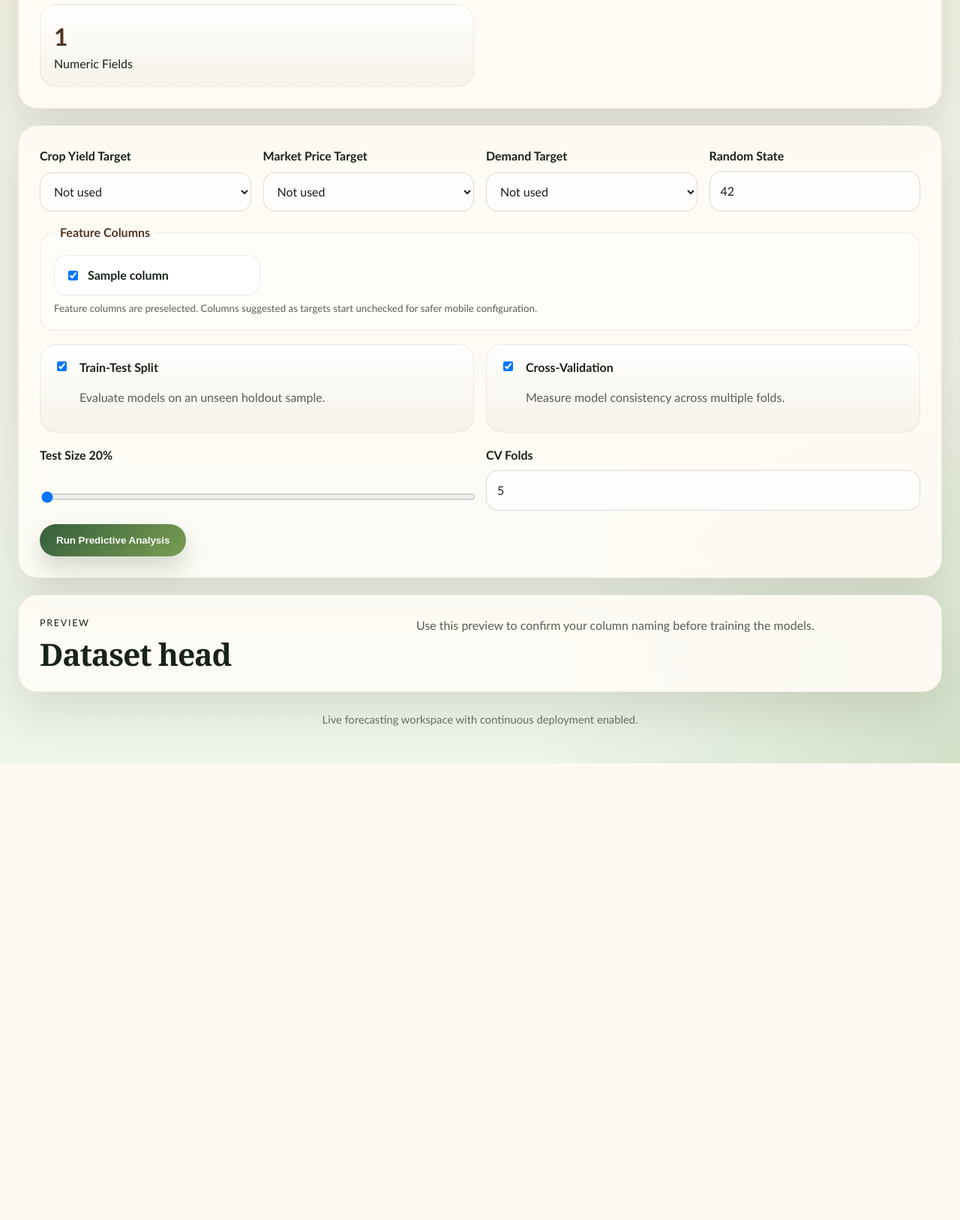
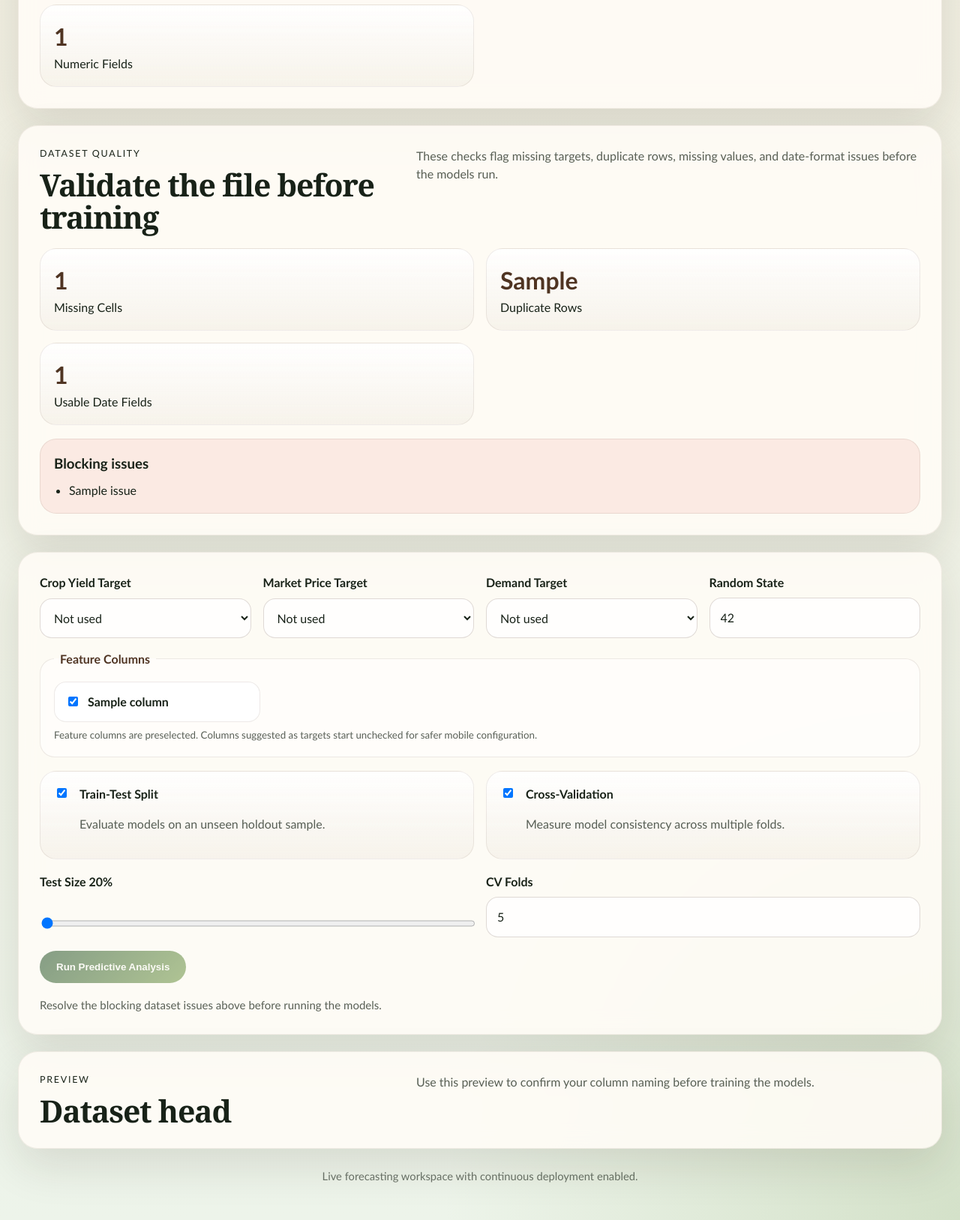
Before and after one commit to kgthunder-arch/Thunder-repository, a Flask app: template templates/configure.html in a window 1280 px wide. Shown: the part 943-2570 px from the top of the page at 75% size. Before the commit the page ends 1961 px from the top, so only its background shows below. Run offline with Flask 3, Linux system fonts and the light colour scheme; the template is opened without the code that fills it: most values are stand-ins (such as "Sample title", 1, 10 or a date in 2020); some libraries are stand-ins or nearby versions.

Commit message:
Add dataset validation and model explainability

```diff
--- a/app.py
+++ b/app.py
@@ -71,6 +71,20 @@ class DatasetSummary:
     suggestions: dict[str, str]
     source_kind: str
     storage_label: str
+    validation_report: "DatasetValidationReport"
+
+
+@dataclass
+class DatasetValidationReport:
+    blocking_issues: list[str]
+    warnings: list[str]
+    duplicate_rows: int
+    missing_cell_count: int
+    parseable_date_columns: list[str]
+    suspicious_date_columns: list[str]
+    high_missing_columns: list[str]
+    missing_target_types: list[str]
+    non_numeric_target_columns: list[str]
 
 
 @dataclass
@@ -302,6 +316,116 @@ def suggest_targets(columns: list[str]) -> dict[str, str]:
     return suggestions
 
 
+def format_percent(value: float) -> str:
+    return f"{value * 100:.0f}%"
+
+
+def date_column_quality(dataframe: pd.DataFrame) -> tuple[list[str], list[str]]:
+    parseable: list[str] = []
+    suspicious: list[str] = []
+    keywords = ("date", "time")
+
+    for column in dataframe.columns:
+        series = dataframe[column]
+        if pd.api.types.is_datetime64_any_dtype(series):
+            parseable.append(column)
+            continue
+
+        if not pd.api.types.is_object_dtype(series) and not pd.api.types.is_string_dtype(series):
+            continue
+
+        if not any(keyword in column.lower() for keyword in keywords):
+            continue
+
+        non_empty = series.astype("string").str.strip().replace({"": pd.NA})
+        populated = int(non_empty.notna().sum())
+        if populated == 0:
+            continue
+
+        parsed = pd.to_datetime(series, errors="coerce")
+        parse_ratio = float(parsed.notna().sum() / populated)
+        if parse_ratio >= 0.75:
+            parseable.append(column)
+        else:
+            suspicious.append(column)
+
+    return parseable, suspicious
+
+
+def build_validation_report(dataframe: pd.DataFrame, suggestions: dict[str, str]) -> DatasetValidationReport:
+    blocking_issues: list[str] = []
+    warnings: list[str] = []
+
+    if dataframe.empty:
+        blocking_issues.append("The dataset has no rows to analyze.")
+    if dataframe.shape[1] < 2:
+        blocking_issues.append("Add at least two columns so the app has both targets and predictors to work with.")
+
+    numeric_columns = dataframe.select_dtypes(include="number").columns.tolist()
+    if not numeric_columns:
+        blocking_issues.append("No numeric columns were detected. Add numeric yield, price, weather, or demand fields.")
+
+    duplicate_rows = int(dataframe.duplicated().sum())
+    if duplicate_rows:
+        warnings.append(
+            f"{duplicate_rows} duplicate row{'s' if duplicate_rows != 1 else ''} detected. Duplicate records can overstate model confidence."
+        )
+
+    missing_cell_count = int(dataframe.isna().sum().sum())
+    high_missing_columns: list[str] = []
+    for column in dataframe.columns:
+        missing_ratio = float(dataframe[column].isna().mean())
+        if missing_ratio >= 0.2:
+            high_missing_columns.append(f"{column} ({format_percent(missing_ratio)} missing)")
+    if high_missing_columns:
+        warnings.append(
+            "High missing-value columns detected: " + ", ".join(high_missing_columns[:4]) + "."
+        )
+
+    parseable_date_columns, suspicious_date_columns = date_column_quality(dataframe)
+    if suspicious_date_columns:
+        warnings.append(
+            "Date-like columns with inconsistent formatting: " + ", ".join(suspicious_date_columns) + "."
+        )
+
+    missing_target_types = [name.title() for name, column in suggestions.items() if not column]
+    if missing_target_types:
+        warnings.append(
+            "No obvious " + ", ".join(target.lower() for target in missing_target_types) + " target column was detected automatically."
+        )
+
+    non_numeric_target_columns: list[str] = []
+    for forecast_type, column in suggestions.items():
+        if not column:
+            continue
+        populated = dataframe[column].dropna()
+        if populated.empty:
+            non_numeric_target_columns.append(column)
+            continue
+        numeric_ratio = float(pd.to_numeric(populated, errors="coerce").notna().mean())
+        if numeric_ratio < 0.8:
+            non_numeric_target_columns.append(column)
+
+    if non_numeric_target_columns:
+        warnings.append(
+            "Suggested targets that do not look numeric enough for forecasting: "
+            + ", ".join(non_numeric_target_columns)
+            + "."
+        )
+
+    return DatasetValidationReport(
+        blocking_issues=blocking_issues,
+        warnings=warnings,
+        duplicate_rows=duplicate_rows,
+        missing_cell_count=missing_cell_count,
+        parseable_date_columns=parseable_date_columns,
+        suspicious_date_columns=suspicious_date_columns,
+        high_missing_columns=high_missing_columns,
+        missing_target_types=missing_target_types,
+        non_numeric_target_columns=non_numeric_target_columns,
+    )
+
+
 def build_dataset_summary(
     dataframe: pd.DataFrame,
     filename: str,
@@ -315,6 +439,7 @@ def build_dataset_summary(
         justify="left",
     )
     numeric_columns = dataframe.select_dtypes(include="number").columns.tolist()
+    suggestions = suggest_targets(dataframe.columns.tolist())
     return DatasetSummary(
         path=reference,
         filename=filename,
@@ -323,9 +448,10 @@ def build_dataset_summary(
         columns=dataframe.columns.tolist(),
         numeric_columns=numeric_columns,
         preview_html=preview,
-        suggestions=suggest_targets(dataframe.columns.tolist()),
+        suggestions=suggestions,
         source_kind=source_kind,
         storage_label=storage_label_for_source(source_kind),
+        validation_report=build_validation_report(dataframe, suggestions),
     )
 
 
@@ -549,6 +675,121 @@ def calculate_cv_summary(
     }
 
 
+def format_engineered_feature_name(name: str) -> str:
+    cleaned = name.replace("numeric__", "").replace("categorical__", "")
+    cleaned = cleaned.replace("_", " ")
+    for suffix in (" year", " month", " quarter", " day of year"):
+        if cleaned.endswith(suffix):
+            return cleaned
+    return cleaned
+
+
+def create_importance_chart(
+    importance_df: pd.DataFrame,
+    forecast_label: str,
+    model_name: str,
+) -> dict[str, Any]:
+    trimmed = importance_df.head(8).iloc[::-1]
+    return chart_payload(
+        data=[
+            {
+                "type": "bar",
+                "orientation": "h",
+                "x": trimmed["Importance"].round(4).tolist(),
+                "y": trimmed["Feature"].tolist(),
+                "marker": {"color": "#5f8d4e"},
+                "name": "Importance",
+            }
+        ],
+        layout={
+            "title": {"text": f"{forecast_label} Top Drivers ({model_name})"},
+            "xaxis": {"title": {"text": "Relative importance"}},
+            "paper_bgcolor": "rgba(0,0,0,0)",
+            "plot_bgcolor": "rgba(0,0,0,0)",
+            "margin": {"l": 20, "r": 20, "t": 60, "b": 20},
+        },
+    )
+
+
+def build_tree_explainability(
+    pipeline: Pipeline,
+    model_name: str,
+    forecast_label: str,
+) -> dict[str, Any] | None:
+    fitted_model = pipeline.named_steps["model"]
+    importances = getattr(fitted_model, "feature_importances_", None)
+    if importances is None:
+        return None
+
+    feature_names = [
+        format_engineered_feature_name(name)
+        for name in pipeline.named_steps["preprocessor"].get_feature_names_out()
+    ]
+    importance_df = (
+        pd.DataFrame({"Feature": feature_names, "Importance": importances})
+        .sort_values(by="Importance", ascending=False)
+        .head(8)
+        .round(4)
+    )
+    if importance_df.empty:
+        return None
+
+    top_features = importance_df["Feature"].head(3).tolist()
+    if len(top_features) == 1:
+        top_feature_summary = top_features[0]
+    elif len(top_features) == 2:
+        top_feature_summary = f"{top_features[0]} and {top_features[1]}"
+    else:
+        top_feature_summary = f"{', '.join(top_features[:-1])}, and {top_features[-1]}"
+    summary = f"{model_name} leaned most on {top_feature_summary} when scoring this forecast."
+
+    return {
+        "model_name": model_name,
+        "summary": summary,
+        "importance_table": importance_df.to_html(classes="data-table", index=False, border=0, justify="left"),
+        "importance_chart": create_importance_chart(importance_df, forecast_label, model_name),
+    }
+
+
+def validate_selected_columns(
+    dataframe: pd.DataFrame,
+    selected_targets: dict[str, str],
+    feature_columns: list[str],
+) -> list[str]:
+    errors: list[str] = []
+    targets_in_use = [value for value in selected_targets.values() if value]
+
+    if not targets_in_use:
+        errors.append("Select at least one target column for yield, price, or demand.")
+        return errors
+
+    duplicate_targets = [column for column in set(targets_in_use) if targets_in_use.count(column) > 1]
+    if duplicate_targets:
+        errors.append("Each forecast target must use a different dataset column.")
+
+    missing_columns = [column for column in targets_in_use + feature_columns if column not in dataframe.columns]
+    if missing_columns:
+        errors.append("Some selected columns no longer exist in the dataset. Reload the dataset and try again.")
+
+    for forecast_label, target_column in selected_targets.items():
+        if not target_column:
+            continue
+        populated = dataframe[target_column].dropna()
+        if populated.empty:
+            errors.append(f"{forecast_label} target '{target_column}' has no populated values.")
+            continue
+        numeric_ratio = float(pd.to_numeric(populated, errors="coerce").notna().mean())
+        if numeric_ratio < 0.8:
+            errors.append(
+                f"{forecast_label} target '{target_column}' is not numeric enough for model training."
+            )
+
+    if not feature_columns:
+        errors.append("Choose at least one feature column after excluding target variables.")
+
+    return errors
+
+
 def chart_payload(data: list[dict[str, Any]], layout: dict[str, Any]) -> dict[str, Any]:
     return {
         "data": data,
@@ -679,7 +920,9 @@ def analyze_target(
 ) -> dict[str, Any]:
     filtered = dataframe[feature_columns + [target_column]].copy()
     filtered[target_column] = pd.to_numeric(filtered[target_column], errors="coerce")
+    starting_rows = len(filtered)
     filtered = filtered.dropna(subset=[target_column])
+    dropped_target_rows = starting_rows - len(filtered)
 
     feature_frame = expand_datetime_features(filtered[feature_columns])
     target_series = filtered[target_column]
@@ -708,6 +951,7 @@ def analyze_target(
 
     metrics_rows: list[dict[str, Any]] = []
     predictions_by_model: dict[str, pd.DataFrame] = {}
+    explainability_models: list[dict[str, Any]] = []
 
     if use_holdout:
         x_train, x_test, y_train, y_test = train_test_split(
@@ -728,6 +972,9 @@ def analyze_target(
         )
         pipeline.fit(x_train, y_train)
         predictions = pipeline.predict(x_test)
+        explainability = build_tree_explainability(pipeline, model_name, forecast_label)
+        if explainability is not None:
+            explainability_models.append(explainability)
 
         row: dict[str, Any] = {
             "Model": model_name,
@@ -762,6 +1009,7 @@ def analyze_target(
     best_model = ranked_df.iloc[0]["Model"]
     best_row = ranked_df.iloc[0]
     best_predictions = predictions_by_model[best_model]
+    explainability_models.sort(key=lambda item: (item["model_name"] != best_model, item["model_name"]))
 
     metrics_table = ranked_df[
         ["Model", "MAE", "RMSE", "R2", "CV MAE", "CV RMSE", "CV R2"]
@@ -778,6 +1026,8 @@ def analyze_target(
         "metrics_chart": create_metrics_chart(metrics_df, forecast_label),
         "prediction_chart": create_prediction_chart(best_predictions, forecast_label, best_model),
         "scatter_chart": create_scatter_chart(best_predictions, forecast_label, best_model),
+        "explainability_models": explainability_models,
+        "dropped_target_rows": dropped_target_rows,
     }
 
 
@@ -861,17 +1111,21 @@ def analyze() -> str:
         feature_columns = request.form.getlist("feature_columns")
         targets_in_use = [value for value in selected_targets.values() if value]
 
-        if not targets_in_use:
-            flash("Select at least one target column for yield, price, or demand.", "error")
-            return redirect(url_for("agribusiness_index"))
-
         if not feature_columns:
             feature_columns = default_feature_columns(dataframe.columns.tolist(), targets_in_use)
 
         feature_columns = [column for column in feature_columns if column not in targets_in_use]
-        if not feature_columns:
-            flash("Choose at least one feature column after excluding target variables.", "error")
+        validation_errors = validate_selected_columns(dataframe, selected_targets, feature_columns)
+        if validation_errors:
+            flash(" ".join(validation_errors), "error")
             return redirect(url_for("agribusiness_index"))
+
+        duplicate_rows = int(dataframe.duplicated().sum())
+        if duplicate_rows:
+            flash(
+                f"Dataset quality note: {duplicate_rows} duplicate row{'s' if duplicate_rows != 1 else ''} were included in training.",
+                "warning",
+            )
 
         use_holdout = request.form.get("use_holdout") == "on"
         use_cv = request.form.get("use_cv") == "on"
--- a/static/css/styles.css
+++ b/static/css/styles.css
@@ -202,6 +202,11 @@ body {
 .flash.error {
     background: #fbe7df;
     color: #7b2d12;
+}
+
+.flash.warning {
+    background: #fff2d6;
+    color: #7a5610;
 }
 
 .content-shell {
@@ -453,6 +458,12 @@ fieldset {
     max-width: 100%;
 }
 
+.primary-button:disabled {
+    cursor: not-allowed;
+    opacity: 0.6;
+    box-shadow: none;
+}
+
 .secondary-link {
     display: inline-flex;
     align-items: center;
@@ -469,6 +480,13 @@ fieldset {
 
 .inline-link {
     margin-left: 8px;
+}
+
+.inline-note,
+.form-help {
+    margin: 0;
+    color: rgba(24, 34, 24, 0.72);
+    font-size: 0.94rem;
 }
 
 .stats-row {
@@ -527,6 +545,54 @@ fieldset {
 .table-card,
 .chart-card {
     padding: 18px;
+}
+
+.validation-list {
+    margin-top: 18px;
+    padding: 18px;
+    border-radius: 22px;
+    border: 1px solid rgba(79, 52, 34, 0.1);
+}
+
+.validation-list h3,
+.explainability-section h3 {
+    margin-top: 0;
+    margin-bottom: 10px;
+}
+
+.validation-list ul {
+    margin: 0;
+    padding-left: 20px;
+    display: grid;
+    gap: 8px;
+}
+
+.validation-list-error {
+    background: rgba(251, 231, 223, 0.8);
+}
+
+.validation-list-warning {
+    background: rgba(255, 242, 214, 0.82);
+}
+
+.explainability-grid {
+    display: grid;
+    gap: 16px;
+    margin-top: 16px;
+    grid-template-columns: 1fr;
+}
+
+.explainability-card {
+    display: grid;
+    gap: 14px;
+    padding: 18px;
+    border-radius: 22px;
+    background: linear-gradient(180deg, rgba(255, 255, 255, 0.92), rgba(243, 239, 230, 0.72));
+    border: 1px solid rgba(79, 52, 34, 0.09);
+}
+
+.compact-header {
+    align-items: flex-start;
 }
 
 .history-grid {
@@ -608,7 +674,8 @@ fieldset {
     .toggle-row,
     .chart-grid,
     .table-grid,
-    .compact-grid {
+    .compact-grid,
+    .explainability-grid {
         grid-template-columns: repeat(2, minmax(0, 1fr));
     }
 
@@ -748,7 +815,9 @@ fieldset {
     .insight-card,
     .table-card,
     .chart-card,
-    .history-card {
+    .history-card,
+    .explainability-card,
+    .validation-list {
         padding: 16px;
     }
 
@@ -865,7 +934,9 @@ fieldset {
     .chart-card,
     .table-card,
     .insight-card,
-    .history-card {
+    .history-card,
+    .explainability-card,
+    .validation-list {
         padding: 14px;
     }
 
--- a/templates/configure.html
+++ b/templates/configure.html
@@ -27,6 +27,62 @@
             <span>Numeric Fields</span>
         </div>
     </div>
+</section>
+
+<section class="panel quality-panel">
+    <div class="panel-header">
+        <div>
+            <p class="section-kicker">Dataset Quality</p>
+            <h2>Validate the file before training</h2>
+        </div>
+        <p class="supporting-text">
+            These checks flag missing targets, duplicate rows, missing values, and date-format issues before the models run.
+        </p>
+    </div>
+
+    <div class="stats-row">
+        <div class="stat-card">
+            <strong>{{ summary.validation_report.missing_cell_count }}</strong>
+            <span>Missing Cells</span>
+        </div>
+        <div class="stat-card">
+            <strong>{{ summary.validation_report.duplicate_rows }}</strong>
+            <span>Duplicate Rows</span>
+        </div>
+        <div class="stat-card">
+            <strong>{{ summary.validation_report.parseable_date_columns|length }}</strong>
+            <span>Usable Date Fields</span>
+        </div>
+    </div>
+
+    {% if summary.validation_report.blocking_issues %}
+        <div class="validation-list validation-list-error">
+            <h3>Blocking issues</h3>
+            <ul>
+                {% for issue in summary.validation_report.blocking_issues %}
+                    <li>{{ issue }}</li>
+                {% endfor %}
+            </ul>
+        </div>
+    {% endif %}
+
+    {% if summary.validation_report.warnings %}
+        <div class="validation-list validation-list-warning">
+            <h3>Warnings</h3>
+            <ul>
+                {% for warning in summary.validation_report.warnings %}
+                    <li>{{ warning }}</li>
+                {% endfor %}
+            </ul>
+        </div>
+    {% endif %}
+
+    {% if not summary.validation_report.blocking_issues and not summary.validation_report.warnings %}
+        <div class="insight-card">
+            <h3>Dataset looks ready</h3>
+            <p>No blocking issues were detected in the uploaded file.</p>
+        </div>
+    {% endif %}
 </section>
 
 <section class="panel config-panel">
@@ -115,7 +171,12 @@
             </div>
         </div>
 
-        <button class="primary-button" type="submit">Run Predictive Analysis</button>
+        <button class="primary-button" type="submit" {% if summary.validation_report.blocking_issues %}disabled{% endif %}>
+            Run Predictive Analysis
+        </button>
+        {% if summary.validation_report.blocking_issues %}
+            <small class="form-help">Resolve the blocking dataset issues above before running the models.</small>
+        {% endif %}
     </form>
 </section>
 
```
Also changed, not shown: templates/results.html (+32 -0 lines).
